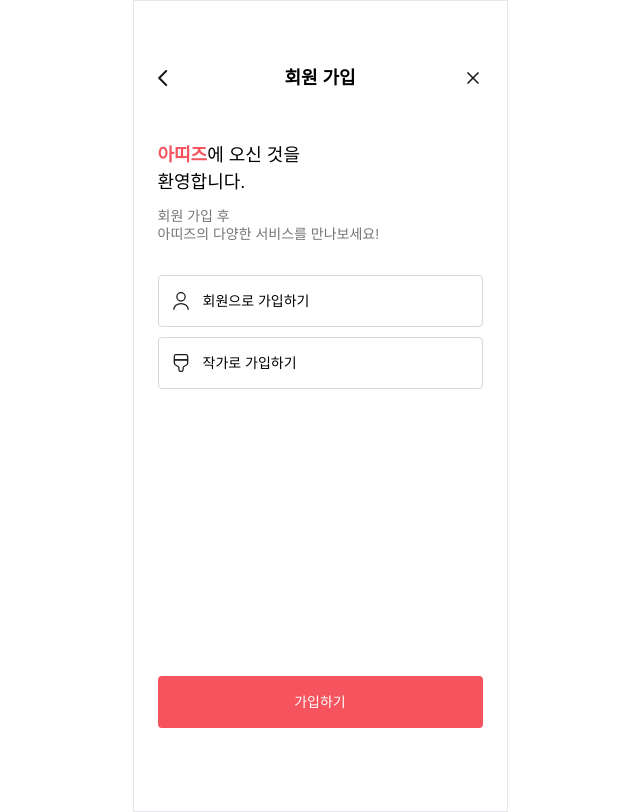
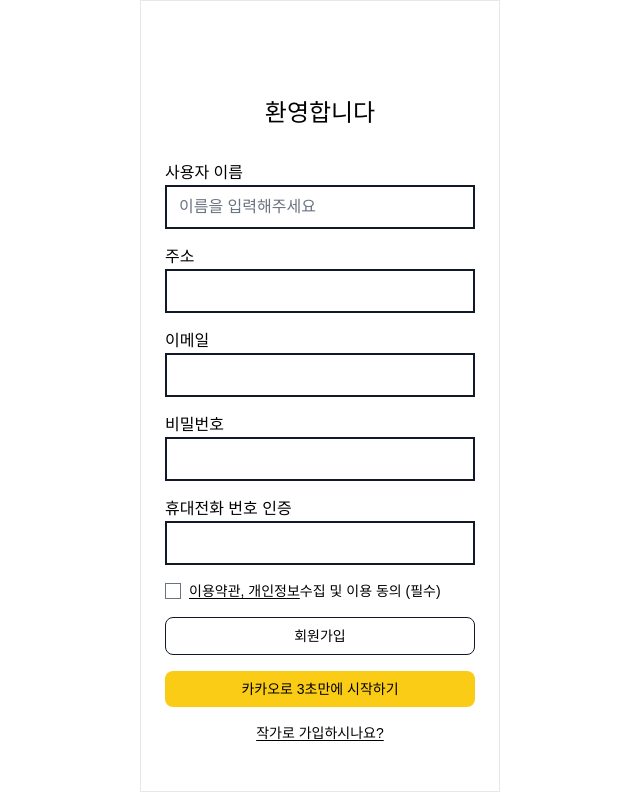
Before and after one commit to Att-ies/frontend, a Next.js app: page /auth/join in a window 1280 px wide. Shown: the whole page, without its empty margins (320-960 px from the left). Built offline with nearby package versions, Linux system fonts and the light colour scheme.

Commit message:
Revert "Merge pull request #28 from Arrties/feature/join-2"
This reverts commit 89fe88b24e2efb6cf3976849831f4fd20a620d7a, reversing
changes made to c68730e4ad661f68ea96f32fb9acdcf1e90fca94.

```diff
--- a/src/components/common/Layout.tsx
+++ b/src/components/common/Layout.tsx
@@ -6,7 +6,7 @@ interface LayoutProps {
 
 export default function Layout({ children }: LayoutProps) {
   return (
-    <div className="font-Pretendard w-full px-6 pt-[45px] pb-20 border min-h-[812px] relative">
+    <div className="font-Pretendard w-full px-6 py-12 border relative">
       {children}
     </div>
   );
--- a/src/components/common/Navigate.tsx
+++ b/src/components/common/Navigate.tsx
@@ -18,7 +18,7 @@ interface LeftButtonProps extends defaultProps {
 }
 
 const NavigateBox = tw.header<defaultProps>`
-flex justify-between items-center font-semibold relative h-[64px]
+flex justify-between px-2 items-center font-semibold relative h-[64px]
 `;
 
 const LeftButton = tw.button<LeftButtonProps>`cursor-pointer z-10
--- a/src/pages/_app.tsx
+++ b/src/pages/_app.tsx
@@ -9,7 +9,7 @@ const persistor = persistStore(store);
 
 export default function App({ Component, pageProps }: AppProps) {
   return (
-    <div className="mx-auto w-full max-w-[375px]">
+    <div className="mx-auto w-full max-w-[360px]">
       <Provider store={store}>
         <PersistGate loading={null} persistor={persistor}>
           <Component {...pageProps} />
--- a/src/pages/auth/join.tsx
+++ b/src/pages/auth/join.tsx
@@ -1,93 +1,93 @@
-import Button from '@components/common/Button';
 import Layout from '@components/common/Layout';
-import Navigate from '@components/common/Navigate';
-import Image from 'next/image';
-import { useRouter } from 'next/router';
-import { useState } from 'react';
-import tw from 'tailwind-styled-components';
-
-interface joinSelectProps {
-  type: string;
-  label?: string;
-  placeholder?: string;
-  [key: string]: any;
-}
-const JoinAsUserTag = tw.div<joinSelectProps>`
-${(p) => (p.$isUser ? 'border-[#F5535D]' : 'border-[#D8D8D8]')}
-w-full pl-3 h-[52px] cursor-pointer font-medium placeholder-[#999999] text-14 rounded-[4px] flex items-center border-[1px]`;
-
-const JoinAsAuthorTag = tw.div<joinSelectProps>`
-${(p) => (p.$isAuthor ? 'border-[#F5535D]' : 'border-[#D8D8D8]')}
-w-full pl-3 h-[52px] cursor-pointer font-medium placeholder-[#999999] text-14 rounded-[4px] flex items-center border-[1px]`;
+import { useForm } from 'react-hook-form';
 
 function Join() {
-  const [isUser, setIsUser] = useState(false);
-  const [isAuthor, setIsAuthor] = useState(false);
-  const router = useRouter();
-  const handleLeftButton = () => {
-    router.back();
-  };
-
-  const handleButtonClick = () => {
-    if (isUser) {
-      router.push('/auth/join01');
-    } else if (isAuthor) {
-      router.push('/auth/author/join01');
-    }
-  };
+  const {
+    register,
+    handleSubmit,
+    formState: { errors },
+  } = useForm();
+  const onSubmit = (data: any) => console.log(data);
   return (
     <Layout>
-      <Navigate handleLeftButton={handleLeftButton} message="회원 가입" />
-      <section>
-        <div className="text-18 mt-8">
-          <span className="text-[#F5535D] font-bold ">아띠즈</span>에 오신 것을
-          <br />
-          환영합니다.
-        </div>
-        <div className="text-14 text-[#767676] leading-tight mt-3">
-          회원 가입 후 <br />
-          아띠즈의 다양한 서비스를 만나보세요!
-        </div>
-      </section>
-      <section className="mt-8 space-y-[10px]">
-        <JoinAsUserTag
-          $isUser={isUser}
-          onClick={() => {
-            setIsUser(true);
-            setIsAuthor(false);
-          }}
-        >
-          <Image
-            className="mr-3"
-            src="/svg/icons/icon_user.svg"
-            width={20}
-            height={20}
-            alt="user"
-          />
-          회원으로 가입하기
-        </JoinAsUserTag>
-        <JoinAsAuthorTag
-          $isAuthor={isAuthor}
-          onClick={() => {
-            setIsAuthor(true);
-            setIsUser(false);
-          }}
-        >
-          <Image
-            className="mr-3"
-            src="/svg/icons/icon_author.svg"
-            width={20}
-            height={20}
-            alt="user"
-          />
-          작가로 가입하기
-        </JoinAsAuthorTag>
-      </section>
-      <Button
-        onClick={handleButtonClick}
-        className="absolute bottom-[83px] w-[325px]"
-        text="가입하기"
-      />
+      <div className="border-gray-900 mx-auto w-full ">
+        <div className="text-center text-2xl font-light mt-12">환영합니다</div>
+        <form className="space-y-4 mt-4" onSubmit={handleSubmit(onSubmit)}>
+          <div className="flex flex-col mt-8">
+            <label htmlFor="username">사용자 이름</label>
+            <input
+              id="username"
+              className="border-gray-900 border-2"
+              placeholder="이름을 입력해주세요"
+              type="text"
+              {...register('name', { required: true })}
+            />
+            {errors.id && <span>이름을 입력해주세요</span>}
+          </div>
+          <div className="flex flex-col">
+            <label htmlFor="address">주소</label>
+            <input
+              id="address"
+              className="border-gray-900 border-2"
+              type="text"
+              {...register('address', { required: true })}
+            />
+            {errors.password && <span>This field is required</span>}
+          </div>
+          <div className="flex flex-col">
+            <label htmlFor="email">이메일</label>
+            <input
+              id="email"
+              className="border-gray-900 border-2"
+              type="email"
+              {...register('email', { required: true })}
+            />
+            {errors.password && <span>This field is required</span>}
+          </div>
+          <div className="flex flex-col">
+            <label htmlFor="password">비밀번호</label>
+            <input
+              id="password"
+              className="border-gray-900 border-2"
+              type="password"
+              {...register('password', { required: true })}
+            />
+            {errors.password && <span>This field is required</span>}
+          </div>
+          <div className="flex flex-col">
+            <label htmlFor="phone">휴대전화 번호 인증</label>
+            <input
+              id="phone"
+              className="border-gray-900 border-2"
+              type="text"
+              {...register('phone', { required: true })}
+            />
+            {errors.password && <span>This field is required</span>}
+          </div>
+          <div className="flex items-center">
+            <input
+              id="confirm"
+              {...register('confirm', { required: true })}
+              type="checkbox"
+            />
+            <div className="text-sm ml-2">
+              <span className="underline underline-offset-2">
+                이용약관, 개인정보
+              </span>
+              수집 및 이용 동의 (필수)
+            </div>
+          </div>
+          <button className="w-full text-center text-sm font-light rounded-lg border-[1px] border-gray-900 text-black py-2 hover:bg-gray-100">
+            회원가입
+          </button>
+          <button className="w-full text-center text-sm font-light rounded-lg bg-yellow-400 text-black py-2 hover:opacity-80">
+            카카오로 3초만에 시작하기
+          </button>
+          <p className="text-center text-sm underline-offset-2 underline">
+            작가로 가입하시나요?
+          </p>
+        </form>
+      </div>
     </Layout>
   );
 }
--- a/src/pages/auth/join01.tsx
+++ b/src/pages/auth/join01.tsx
@@ -20,7 +20,7 @@ export default function Join01() {
   const router = useRouter();
 
   const handleLeftButton = () => {
-    router.back();
+    router.push('/auth/login');
   };
   const handleRightButton = () => {
     router.push('/auth/login');
@@ -136,7 +136,7 @@ export default function Join01() {
           </ul>
         </div>
       </form>
-      <Button className="absolute bottom-[83px] w-[325px]" text="확인" />
+      <Button text="확인" className="mt-[300px]"></Button>
     </Layout>
   );
 }
```
Also changed, not shown: public/svg/icons/icon_author.svg (deleted), public/svg/icons/icon_user.svg (deleted).
